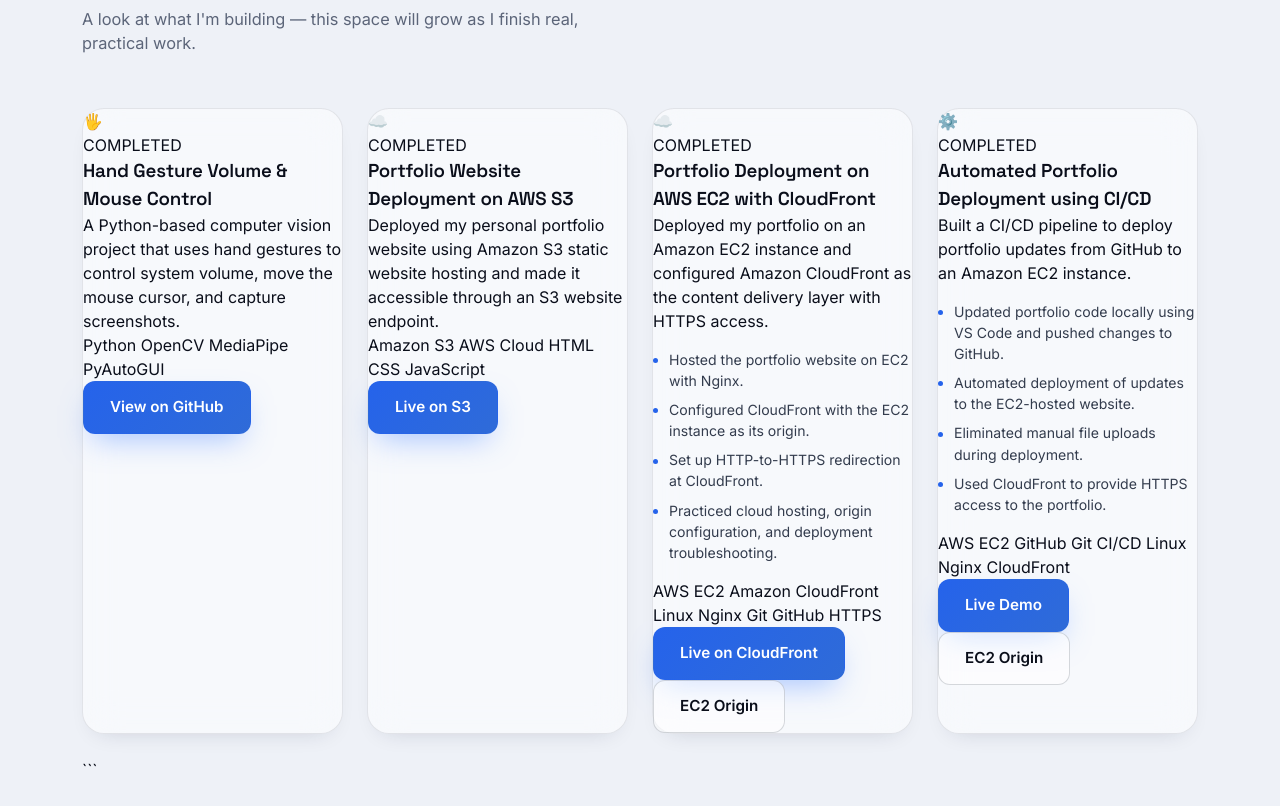
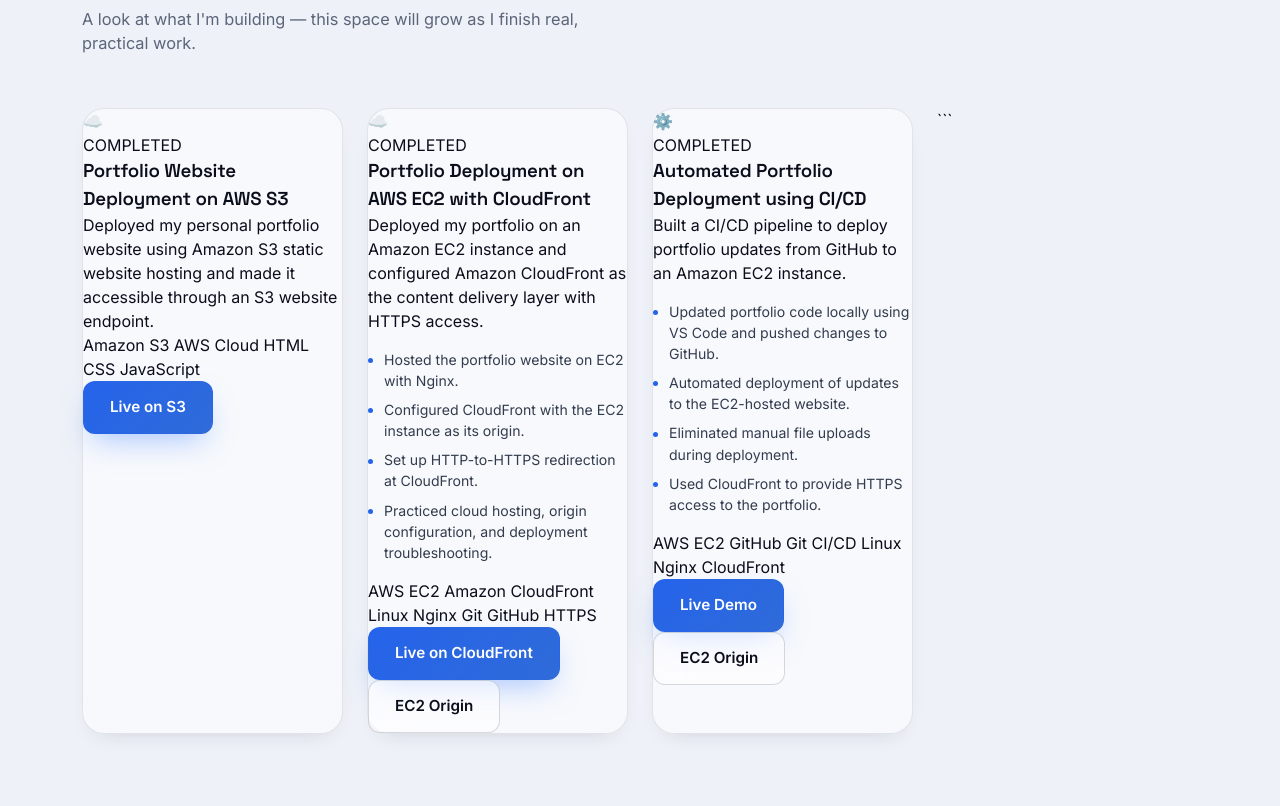
Before and after one commit to anshukumarjha917-sys/Anshu-portfolio-09, a plain HTML site: page index.html in a window 1280 px wide. Shown: the part 3545-4351 px from the top of the page. Drawn offline with Linux system fonts and the light colour scheme.

Commit message:
Remove python project

```diff
--- a/index.html
+++ b/index.html
@@ -570,45 +570,6 @@
 
 
     <div class="project-grid">
-
-      <div class="project-card glass reveal">
-
-    <div class="project-icon">
-        🖐️
-    </div>
-
-    <div class="project-content">
-
-        <div class="project-status">
-            COMPLETED
-        </div>
-
-        <h3>Hand Gesture Volume & Mouse Control</h3>
-
-        <p>
-            A Python-based computer vision project that uses hand gestures
-            to control system volume, move the mouse cursor, and capture screenshots.
-        </p>
-
-        <div class="project-tech">
-            <span>Python</span>
-            <span>OpenCV</span>
-            <span>MediaPipe</span>
-            <span>PyAutoGUI</span>
-        </div>
-
-        <div class="project-buttons">
-            <a href="https://github.com/anshukumarjha917-sys/Hand-Gesture-Volume-Control"
-               target="_blank"
-               rel="noopener"
-               class="btn btn-primary">
-                View on GitHub
-            </a>
-        </div>
-
-    </div>
-
-</div>
 
         <div class="project-card glass reveal reveal-delay-1">
 
```
